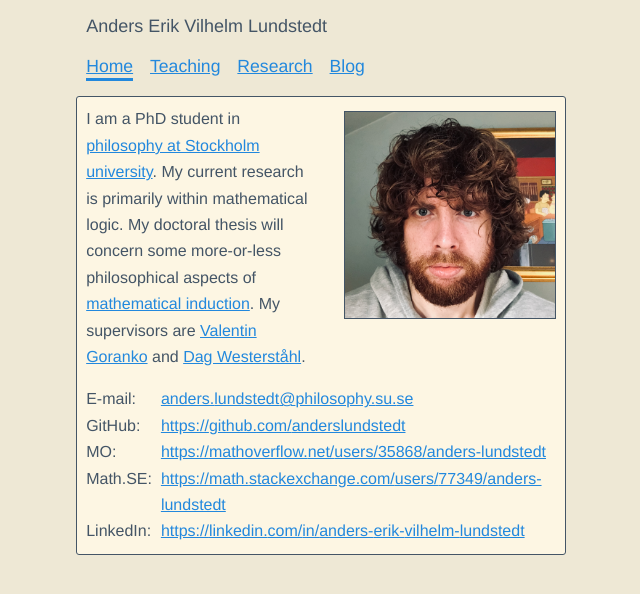
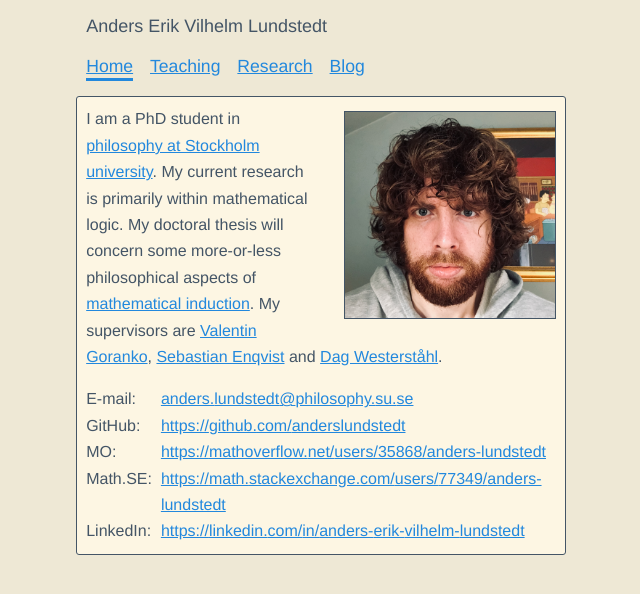
Before and after one commit to anderslundstedt/anderslundstedt.github.io, a Jekyll site: the page built from index.html, in a window 1280 px wide. Shown: the top 594 px of the page, without its empty margins (319-959 px from the left). Built offline with Jekyll 4.4.1, drawn with Linux system fonts in a browser that asks for light colours.

Commit message:
add sebastian as supervisor

```diff
--- a/index.html
+++ b/index.html
@@ -11,7 +11,8 @@ layout: default
   will concern some more-or-less philosophical aspects of
   <a href="https://en.wikipedia.org/wiki/Mathematical_induction">mathematical induction</a>.
   My supervisors are
-  <a href="https://www2.philosophy.su.se/goranko/">Valentin Goranko</a>
+  <a href="https://www2.philosophy.su.se/goranko/">Valentin Goranko</a>,
+  <a href="https://sebastianenqvist.org">Sebastian Enqvist</a>
   and
   <a href="https://www.su.se/english/profiles/dawes-1.188313">Dag Westerståhl</a>.
   </p>
```
